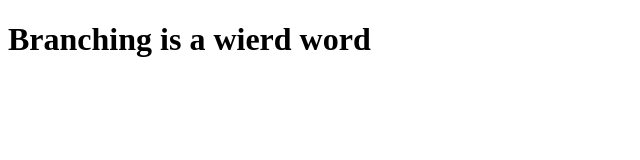
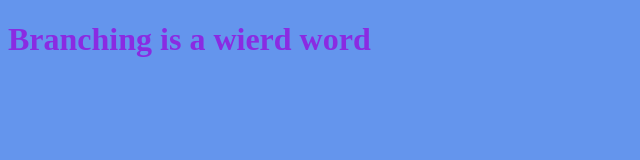
Before and after one commit to lauramoon/SpringboardPractice, a plain HTML site: page index.html in a window 1280 px wide. Shown: the whole page, without its empty margins (0-640 px from the left). Drawn offline with Linux system fonts and the light colour scheme.

Commit message:
add basic styles

```diff
--- /dev/null
+++ b/app.css
@@ -0,0 +1,7 @@
+h1 {
+    color: blueviolet;
+}
+
+body {
+    background-color: cornflowerblue;
+}
--- a/index.html
+++ b/index.html
@@ -4,6 +4,7 @@
     <meta charset="UTF-8">
     <meta name="viewport" content="width=device-width, initial-scale=1.0">
     <title>I am Branching</title>
+    <link rel="stylesheet" href="app.css">
 </head>
 <body>
     <h1>Branching is a wierd word</h1>
```
